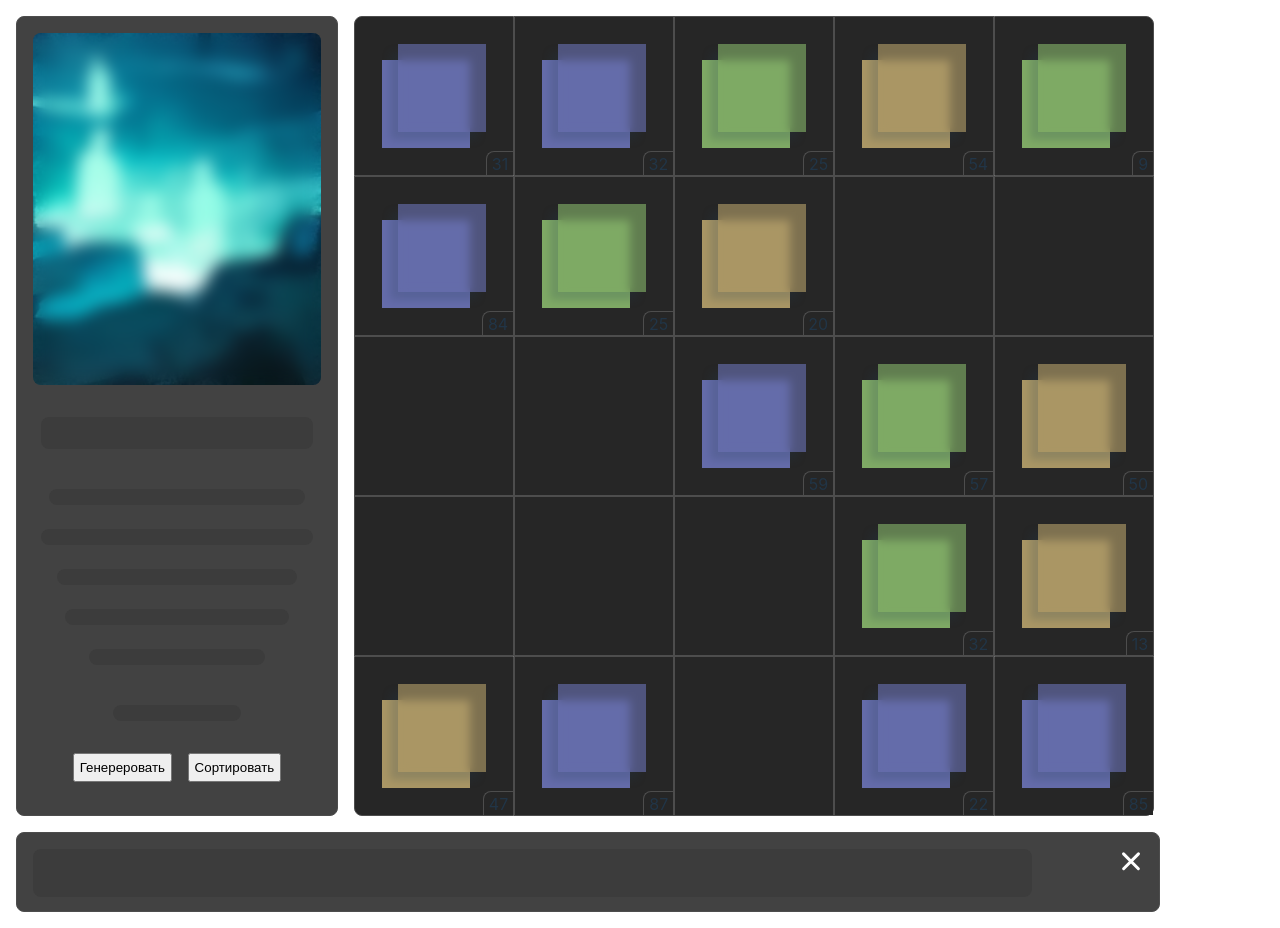
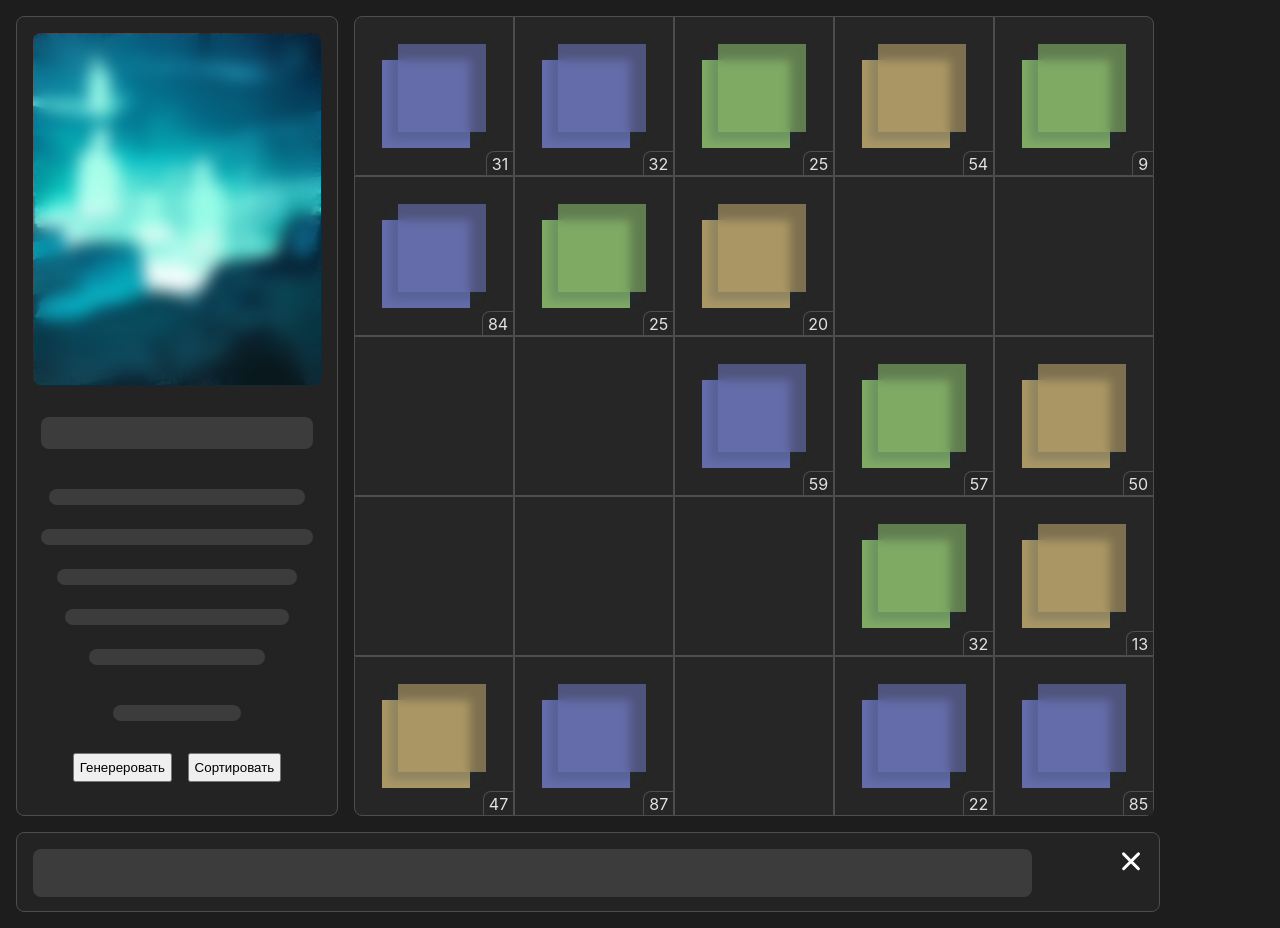
Before and after one commit to Dudarik/rtl_tz, a Vue app: page / in a window 1280 px wide. Built offline with nearby package versions, Linux system fonts and the light colour scheme.

Commit message:
fix: remove theme swithc

```diff
--- a/src/style.scss
+++ b/src/style.scss
@@ -19,9 +19,9 @@
   -moz-osx-font-smoothing: grayscale;
 }
 
-@media (prefers-color-scheme: light) {
-  :root {
-    color: #213547;
-    background-color: #ffffff;
-  }
-}
+// @media (prefers-color-scheme: light) {
+//   :root {
+//     color: #213547;
+//     background-color: #ffffff;
+//   }
+// }
```
